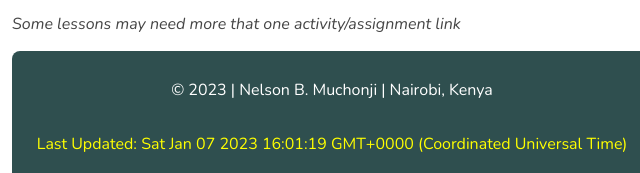
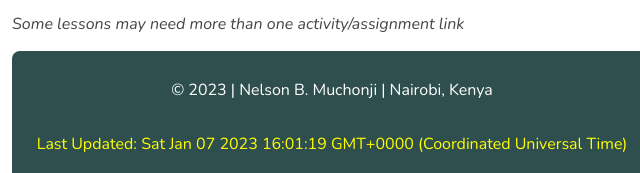
Before and after one commit to nessKenya/wdd230, a plain HTML site: page index.html in a window 1280 px wide. Shown: the part 523-696 px from the top of the page, 308-948 px from the left. Drawn offline with nearby package versions, Linux system fonts and the light colour scheme.

Commit message:
Spelling changes

```diff
--- a/index.html
+++ b/index.html
@@ -36,7 +36,7 @@
         <li>Lesson 11: <a href="#">Title</a></li>
       </ul>
     </div>
-    <p class="text-light italic">Some lessons may need more that one activity/assignment link</p>
+    <p class="text-light italic">Some lessons may need more than one activity/assignment link</p>
   </main>
   <footer>
     <div class="flex f-column center card">
```
